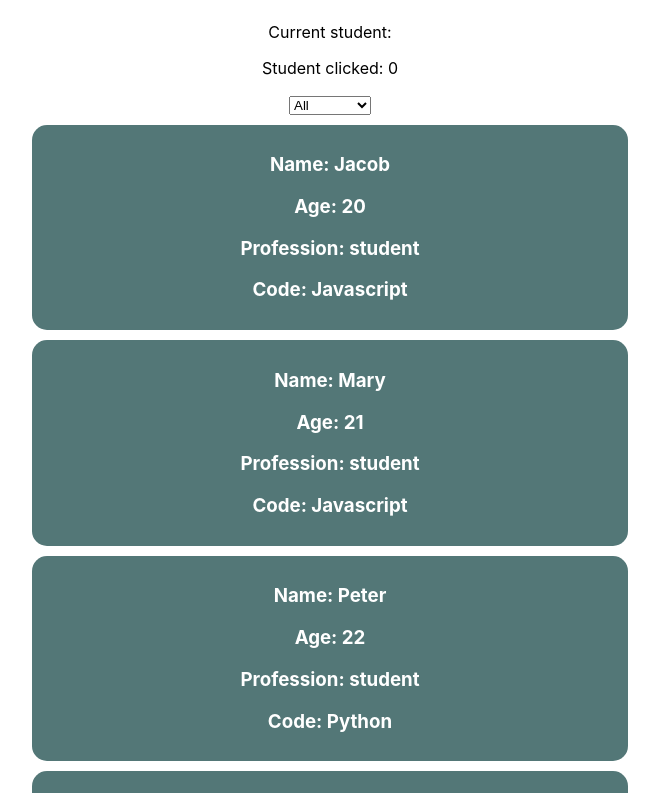
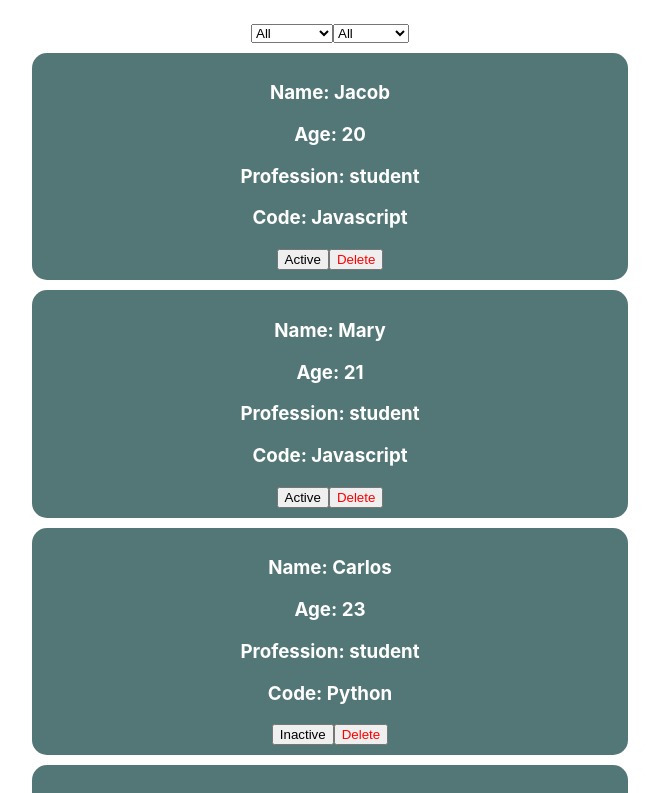
Before and after one commit to mohhossain/phase-2-lectures-013023, a React (Create React App) app: page / in a window 1280 px wide. Shown: the part 647-1440 px from the top of the page, without its empty margins (310-969 px from the left). Built offline with nearby package versions, Linux system fonts and the light colour scheme; data requests are answered from the project's data file.

Commit message:
added patch and delete

```diff
--- a/db.json
+++ b/db.json
@@ -5,75 +5,69 @@
       "name": "Jacob",
       "age": 20,
       "profession": "student",
-      "code": "Javascript"
+      "code": "Javascript",
+      "isActive": false
     },
     {
       "id": 2,
       "name": "Mary",
       "age": 21,
       "profession": "student",
-      "code": "Javascript"
-    },
-    {
-      "id": 3,
-      "name": "Peter",
-      "age": 22,
-      "profession": "student",
-      "code": "Python"
+      "code": "Javascript",
+      "isActive": false
     },
     {
       "id": 4,
       "name": "Carlos",
       "age": 23,
       "profession": "student",
-      "code": "Python"
+      "code": "Python",
+      "isActive": true
     },
     {
       "id": 5,
       "name": "Mustafa",
       "age": 24,
       "profession": "engineer",
-      "code": "Javascript"
+      "code": "Javascript",
+      "isActive": true
     },
     {
       "id": 6,
       "name": "Sara",
       "age": 25,
       "profession": "student",
-      "code": "Python"
+      "code": "Python",
+      "isActive": true
     },
     {
       "id": 7,
       "name": "Sofia",
       "age": 26,
       "profession": "engineer",
-      "code": "Javascript"
-    },
-    {
-      "id": 8,
-      "name": "Sandra",
-      "age": 27,
-      "profession": "student",
-      "code": "Python"
+      "code": "Javascript",
+      "isActive": true
     },
     {
       "id": 9,
       "name": "Maria",
       "age": 28,
       "profession": "engineer",
-      "code": "Javascript"
+      "code": "Javascript",
+      "isActive": true
     },
     {
       "id": 10,
       "name": "Luis",
       "age": 29,
       "profession": "engineer",
-      "code": "Python"
+      "code": "Python",
+      "isActive": false
     },
     {
-      "name": "Mohammad",
+      "name": "Bill",
       "age": "18",
-      "profession": "student",
+      "profession": "engineer",
       "code": "Javascript",
       "id": 11
     }
--- a/src/App.js
+++ b/src/App.js
@@ -27,6 +27,15 @@ function App() {
   const onStudentListChange = (student) => {
     setStudents([...students, student]);
   };
+
+  const onStudentDelete = (student) => {
+    console.log(student);
+    const filteredStudents = students.filter((stu) => {
+      return stu.id !== student.id;
+    });
+
+    setStudents(filteredStudents);
+  };
   return (
     <div className="App">
       <nav>
@@ -39,7 +48,7 @@ function App() {
       <NewStudentForm
         onStudentListChange={onStudentListChange}
       ></NewStudentForm>
-      <Body students={students}></Body>
+      <Body students={students} onStudentDelete={onStudentDelete}></Body>
     </div>
   );
 }
--- a/src/Body.js
+++ b/src/Body.js
@@ -2,11 +2,12 @@ import React, { useEffect } from "react";
 import StudentCard from "./StudentCard";
 import { useState } from "react";
 
-function Body({ students }) {
+function Body({ students, onStudentDelete }) {
   const [currentStudent, setCurrentStudent] = useState(null);
   console.log(students);
 
   const [category, setCategory] = useState("All");
+  const [profession, setProfession] = useState("All");
 
   const [studentClicked, setStudentClicked] = useState(0);
   // const [filteredStudents, setFilteredStudents] = useState(students);
@@ -16,28 +17,26 @@ function Body({ students }) {
     setCurrentStudent(name);
   };
 
-  // useEffect(() => {
-  //   console.log(students, "The original student list");
-  //   setFilteredStudents(students);
-  // }, [students]);
-
   const handleCategory = (e) => {
     console.log(e.target.value);
     setCategory(e.target.value);
   };
 
-  // const handleSubmit = (e) => {
-  //   e.preventDefault();
+  const handleProfession = (e) => {
+    setProfession(e.target.value.toLowerCase());
+  };
 
   const studentsFiltered = students.filter((student) => {
-    if (category === "All") {
+    if (category === "All" && profession === "All") {
       return true;
+    } else if (category === "All") {
+      return student.profession === profession;
+    } else if (profession === "All") {
+      return student.code === category;
     } else {
-      return student.code === category;
+      return student.code === category && student.profession === profession;
     }
   });
-  // setFilteredStudents(studentsFiltered);
-  // };
 
   const studentList = studentsFiltered.map((student, index) => {
     return (
@@ -45,19 +44,24 @@ function Body({ students }) {
         key={index}
         student={student}
         updateCurrentStudent={updateCurrentStudent}
+        onStudentDelete={onStudentDelete}
       ></StudentCard>
     );
   });
   return (
     <div>
       <h3>Student count: {studentsFiltered.length}</h3>
-      <p>Current student: {currentStudent}</p>
-      <p>Student clicked: {studentClicked}</p>
       <form>
         <select onChange={handleCategory}>
           <option>All</option>
           <option name="option">Javascript</option>
           <option name="option">Python</option>
+        </select>
+
+        <select onChange={handleProfession}>
+          <option>All</option>
+          <option name="option">Student</option>
+          <option name="option">Engineer</option>
         </select>
       </form>
       {studentList}
--- a/src/StudentCard.js
+++ b/src/StudentCard.js
@@ -1,17 +1,45 @@
-import React from "react";
+import React, { useState } from "react";
 
-function StudentCard({ student, updateCurrentStudent }) {
-  const handleClick = () => {
-    updateCurrentStudent(student.name);
-    console.log(student.name);
+function StudentCard({ student, onStudentDelete }) {
+  const [active, setActive] = useState(student.isActive);
+  const handleDelete = () => {
+    console.log(student);
+
+    fetch(`http://localhost:4000/students/${student.id}`, {
+      method: "DELETE",
+    }).then((res) => {
+      if (res.ok) {
+        onStudentDelete(student);
+      }
+    });
+  };
+
+  const handleUpdate = () => {
+    // setActive(!active);
+    fetch(`http://localhost:4000/students/${student.id}`, {
+      method: "PATCH",
+      headers: {
+        "Content-Type": "application/json",
+      },
+      body: JSON.stringify({
+        isActive: !active,
+      }),
+    })
+      .then((res) => res.json())
+      .then(() => setActive(!active));
+
   };
   return (
-    <div className="card" onClick={handleClick}>
+    <div className="card">
       <h3>Name: {student.name}</h3>
       <h3>Age: {student.age}</h3>
       <h3>Profession: {student.profession}</h3>
       <h3>Code: {student.code}</h3>
-      {/* <button>Current</button> */}
+      <button onClick={handleUpdate}>{active ? "Inactive" : "Active"}</button>
+
+      <button style={{ color: "red" }} onClick={handleDelete}>
+        Delete
+      </button>
     </div>
   );
 }
```
